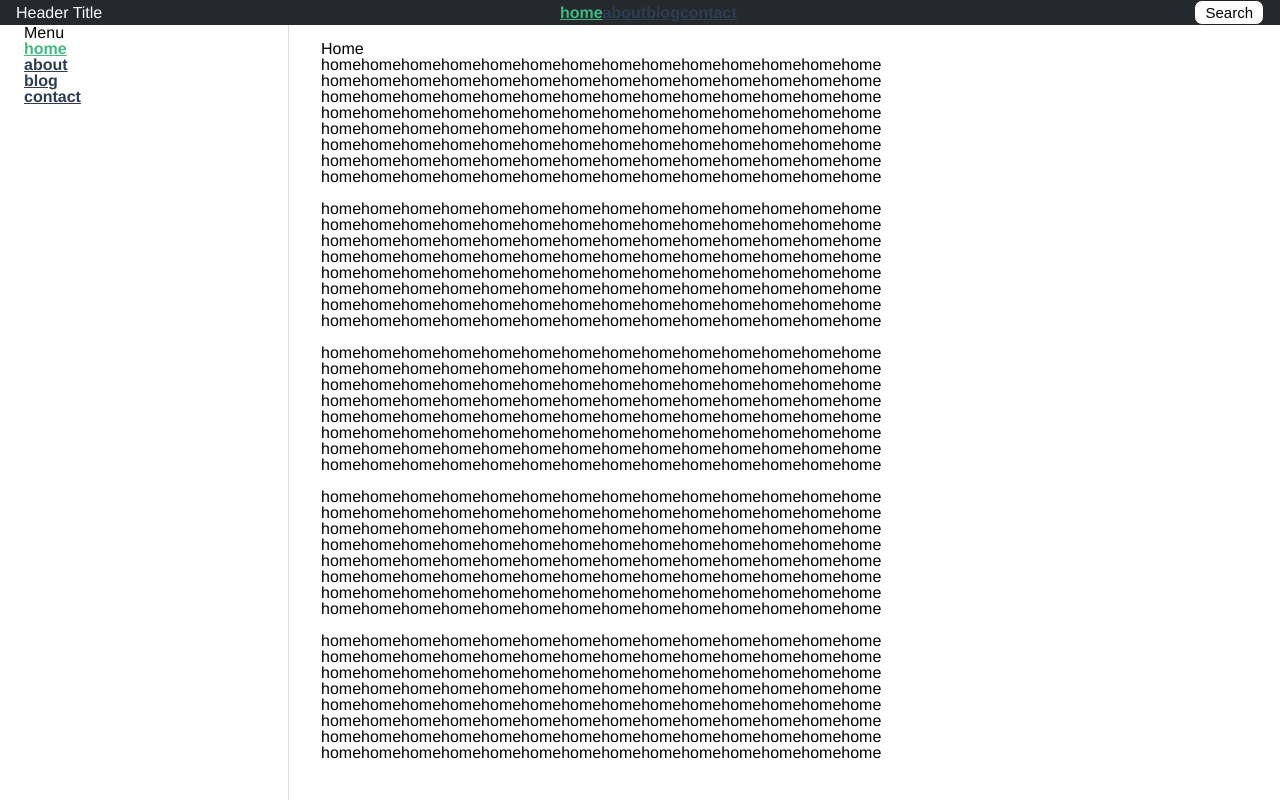
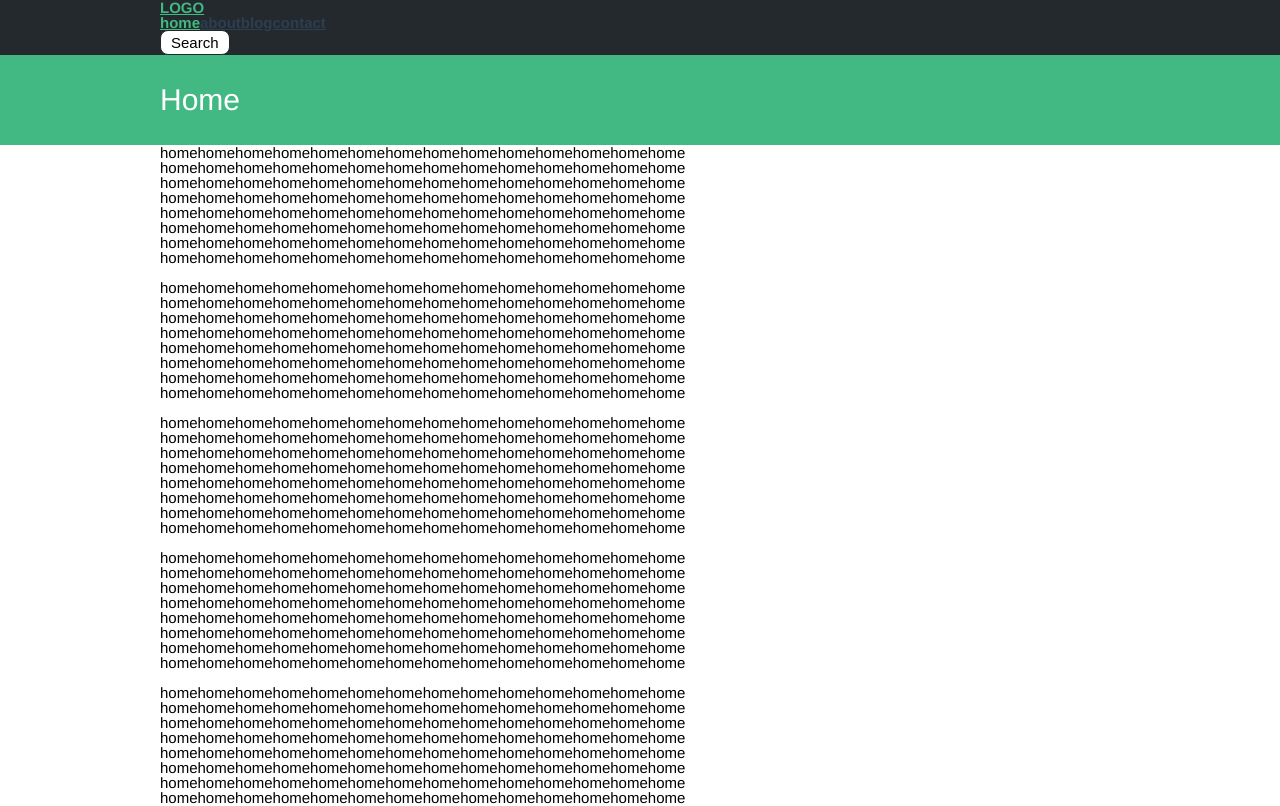
Before and after one commit to torchiba/vue-cli3-project, a Vue app: page / in a window 1280 px wide. Built offline with nearby package versions, Linux system fonts and the light colour scheme.

Commit message:
それっぽくデザイン組み立て中

```diff
--- a/public/index.html
+++ b/public/index.html
@@ -1,5 +1,5 @@
 <!DOCTYPE html>
-<html lang="en">
+<html lang="ja">
   <head>
     <meta charset="utf-8">
     <meta http-equiv="X-UA-Compatible" content="IE=edge">
--- a/src/App.vue
+++ b/src/App.vue
@@ -1,29 +1,35 @@
 <template>
   <div id="app">
     <my-header class="header" />
-    <div class="container">
-      <side-nav class="side-menu" />
+    <div class="content">
       <router-view class="main-content" />
+      <!-- <side-nav class="side-menu" /> -->
     </div>
   </div>
 </template>
 
 <script>
 import MyHeader from "@/components/Organisms/MyHeader.vue";
-import SideNav from "@/components/Organisms/SideNav.vue";
+// import SideNav from "@/components/Organisms/SideNav.vue";
 import 'reset-css';
 
 export default {
   components: {
     MyHeader,
-    SideNav
+    // SideNav
   }
 };
 </script>
 
 <style lang="scss">
 :root {
-  --font-size: 16px;
+  --font-size: 15px;
+  --base-space: 8px;
+  --maxWidth-container: 960px;
+  --width-container: calc(100% - 2 * var(--base-space) * 3);
+  --dark: #2c3e50;
+  --theme: #42b983;
+  --white: #fff;
 }
 
 @mixin breakword($wordBreak: break-all, $overflowWrap: break-word, $overflowX: inherit) {
@@ -34,6 +40,9 @@ export default {
 	overflow-x: $overflowX;
 }
 
+html {
+  font-size: var(--font-size);
+}
 body {
   margin: 0;
 }
@@ -45,14 +54,14 @@ body {
   display: flex;
   flex-direction: column;
 }
-.container {
+.content {
   display: flex;
-  flex: 1;
 }
 .side-menu {
-  flex: 0 0 15rem;
+  // flex: 0 0 15rem;
 }
 .main-content {
+  flex: 1;
   /* flex: 1;
   height: 85vh; */
 }
--- /dev/null
+++ b/src/components/Atoms/MyContainer.vue
@@ -0,0 +1,18 @@
+<template>
+  <div class="container"><slot /></div>
+</template>
+
+<script>
+export default {
+  name: "my-container"
+};
+</script>
+
+<style lang="scss" scoped>
+.container {
+  max-width: var(--maxWidth-container);
+  width: var(--width-container);
+  margin-left: auto;
+  margin-right: auto;
+}
+</style>
--- /dev/null
+++ b/src/components/Molecules/HeaderTitle.vue
@@ -0,0 +1,27 @@
+<template>
+  <div class="headerTitle">
+    <my-container><my-title><slot /></my-title></my-container>
+  </div>
+</template>
+
+<script>
+  import MyTitle from "@/components/Atoms/MyTitle.vue";
+  import MyContainer from "@/components/Atoms/MyContainer.vue";
+
+  export default {
+    name: "header-title",
+    components: {
+      MyTitle,
+      MyContainer
+    }
+  };
+</script>
+
+<style lang="scss" scoped>
+.headerTitle {
+  background-color: var(--theme);
+  color: var(--white);
+  font-size: 2rem;
+  padding: 2rem 0;
+}
+</style>
--- a/src/components/Organisms/MyHeader.vue
+++ b/src/components/Organisms/MyHeader.vue
@@ -1,28 +1,33 @@
 <template>
   <!-- カスタムディレクティブ使用 -->
-  <header v-scroll="handleScroll">
-    <my-title>Header Title</my-title>
-    <nav class="globalNavi">
-      <link-list :link-list="linkList" />
-    </nav>
-    <search-form class="search-form" />
+  <header v-scroll="handleScroll" :class="{ 'transition': headerFlag }">
+    <my-container>
+      <link-list-item to="/" class="logo">LOGO</link-list-item>
+      <nav class="globalNavi">
+        <link-list :link-list="linkList" />
+      </nav>
+      <search-form class="search-form" />
+    </my-container>
   </header>
 </template>
 
 <script>
-import MyTitle from "@/components/Atoms/MyTitle.vue";
+import LinkListItem from "@/components/Atoms/LinkListItem.vue";
 import LinkList from "@/components/Molecules/LinkList.vue";
 import SearchForm from "@/components/Molecules/MySearchForm.vue";
+import MyContainer from "@/components/Atoms/MyContainer";
 
 export default {
   name: "my-header",
   components: {
-    MyTitle,
+    LinkListItem,
     SearchForm,
-    LinkList
+    LinkList,
+    MyContainer
   },
   data() {
     return {
+      headerFlag: false,
       linkList: {
         home: '/',
         about: 'about',
@@ -32,17 +37,11 @@ export default {
     };
   },
   methods: {
-    handleScroll (evt, el) {
+    handleScroll () {
       if (window.scrollY > 1) {
-        el.setAttribute(
-          'style',
-          'opacity: 0;'
-        )
+        this.headerFlag = true;
       } else {
-        el.setAttribute(
-          'style',
-          'opacity: 1;'
-        )
+        this.headerFlag = false;
       }
     }
   }
@@ -53,10 +52,11 @@ export default {
 header {
   background-color: #24292e;
   display: flex;
-  justify-content: space-between;
-  padding: 0 1rem;
   color: #ffffff;
-  align-items: center;
+  opacity: 1;
+  &.transition {
+    opacity: 0;
+  }
 }
 .search-form {
   margin: auto 0;
--- a/src/components/Pages/About.vue
+++ b/src/components/Pages/About.vue
@@ -99,6 +99,6 @@ export default {
 
 <style lang="scss" scoped>
 .about {
-  padding: 1rem 2rem;
+  // padding: 1rem 2rem;
 }
 </style>
--- a/src/components/Pages/Blog.vue
+++ b/src/components/Pages/Blog.vue
@@ -29,6 +29,6 @@ export default {
 
 <style lang="scss" scoped>
 .blog {
-  padding: 1rem 2rem;
+  // padding: 1rem 2rem;
 }
 </style>
--- a/src/components/Pages/Contact.vue
+++ b/src/components/Pages/Contact.vue
@@ -29,6 +29,6 @@ export default {
 
 <style lang="scss" scoped>
 .contact {
-  padding: 1rem 2rem;
+  // padding: 1rem 2rem;
 }
 </style>
--- a/src/components/Pages/Home.vue
+++ b/src/components/Pages/Home.vue
@@ -1,6 +1,7 @@
 <template>
-  <div class="home" >
-    <my-title>Home</my-title>
+  <main class="home" >
+    <header-title>Home</header-title>
+    <my-container>
       <paragraph>
         homehomehomehomehomehomehomehomehomehomehomehomehomehome
         homehomehomehomehomehomehomehomehomehomehomehomehomehome
@@ -51,24 +52,28 @@
         homehomehomehomehomehomehomehomehomehomehomehomehomehome
         homehomehomehomehomehomehomehomehomehomehomehomehomehome
       </paragraph>
-  </div>
+    </my-container>
+
+  </main>
 </template>
 
 <script>
-import MyTitle from "@/components/Atoms/MyTitle";
+import HeaderTitle from "@/components/Molecules/HeaderTitle";
 import Paragraph from "@/components/Atoms/Paragraph";
+import MyContainer from "@/components/Atoms/MyContainer";
 
 export default {
   name: "home",
   components: {
-    MyTitle,
-    Paragraph
+    HeaderTitle,
+    Paragraph,
+    MyContainer
   }
 };
 </script>
 
 <style lang="scss" scoped>
 .home {
-  padding: 1rem 2rem;
+  // padding: 1rem 2rem;
 }
 </style>
```
Lines whose indentation alone changed are shown as unchanged.
